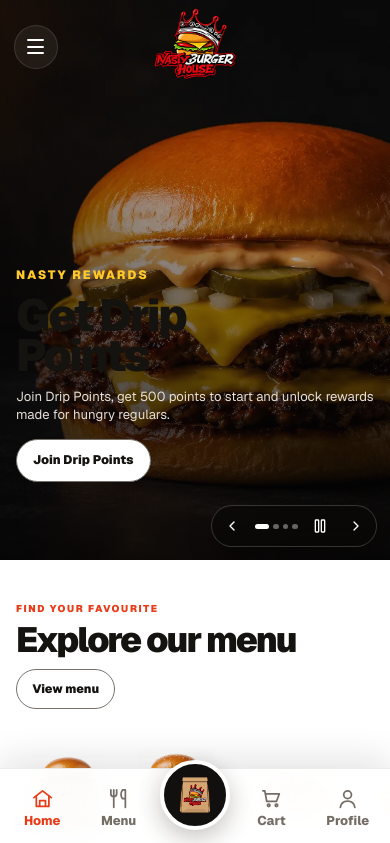
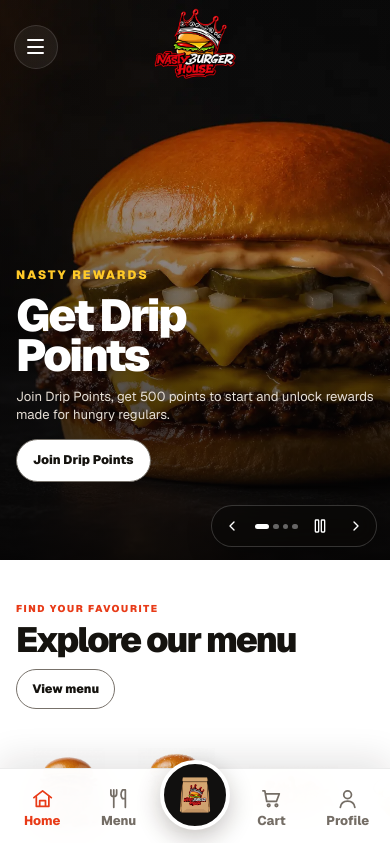
Before and after one commit to furbagurung/nasty-burger-house, a Next.js app: page / in a window 390 px wide. Shown: the top 843 px of the page. Built offline with nearby package versions, Linux system fonts and the light colour scheme.

Commit message:
Make mobile hero titles white

```diff
--- a/app/mobile-hero-compact.css
+++ b/app/mobile-hero-compact.css
@@ -21,6 +21,11 @@
     color: #fff !important;
   }
 
+  .hero-slide__copy h1,
+  .hero-slide__copy h2 {
+    color: #fff !important;
+  }
+
   .hero-slide__copy .eyebrow {
     color: var(--gold) !important;
   }
```
